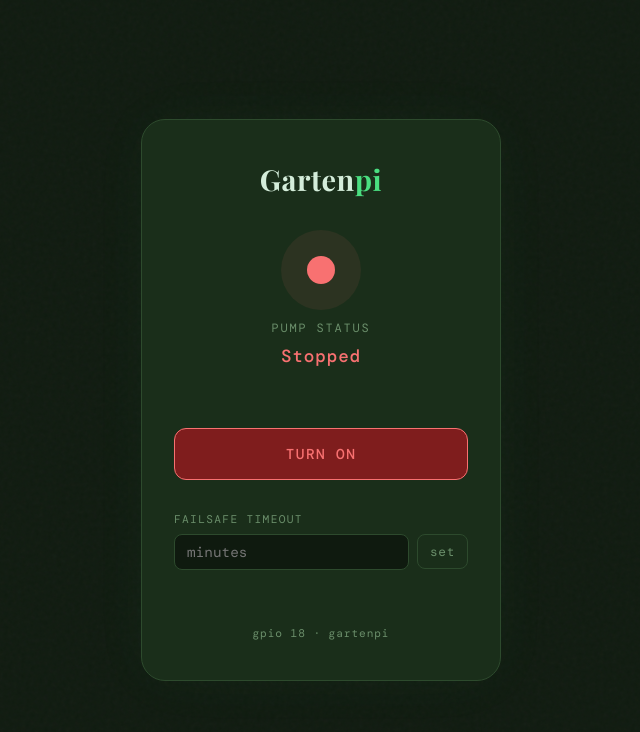
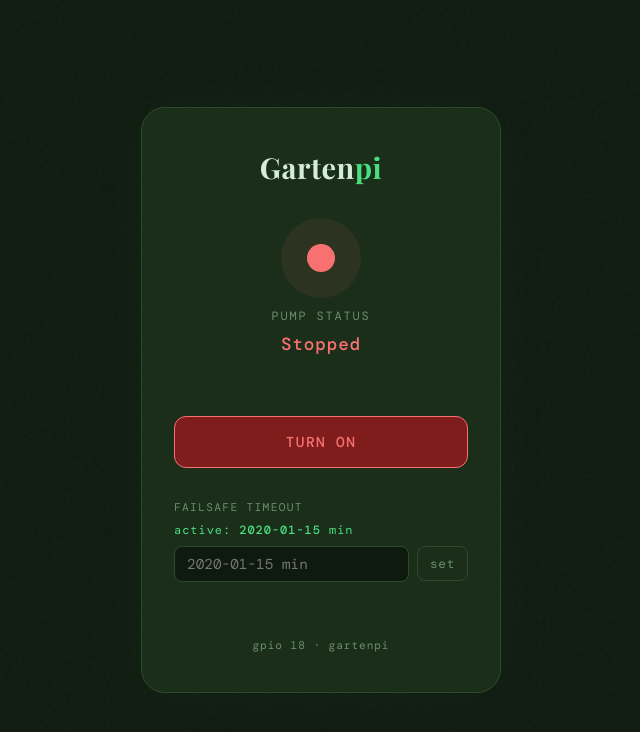
Before and after one commit to MoritzImendoerffer/gartenpi, a Flask app: template templates/index.html in a window 1280 px wide. Shown: the top 732 px of the page, without its empty margins (319-959 px from the left). Run offline with Flask 3, Linux system fonts and the light colour scheme; the template is opened without the code that fills it: most values are stand-ins (such as "Sample title", 1, 10 or a date in 2020).

Commit message:
default timout is shown in frontend

```diff
--- a/templates/index.html
+++ b/templates/index.html
@@ -182,6 +182,14 @@
             letter-spacing: 0.05em;
         }
         .timeout-btn:hover { border-color: var(--muted); color: var(--text); }
+        .timeout-active {
+            font-size: 0.75rem;
+            color: var(--green);
+            letter-spacing: 0.08em;
+        }
+        .timeout-active span {
+            font-weight: 500;
+        }
         .timeout-feedback {
             font-size: 0.7rem;
             color: var(--green);
@@ -222,6 +230,9 @@
         <!-- Timeout configuration -->
         <div class="timeout-block">
             <div class="timeout-label">failsafe timeout</div>
+            <div class="timeout-active">
+                active: <span id="activeTimeout">{{ timeout_minutes }}</span> min
+            </div>
             <div class="timeout-row">
                 <input
                     class="timeout-input"
@@ -229,8 +240,7 @@
                     id="timeoutInput"
                     min="1"
                     max="120"
-                    value="{{ timeout_minutes }}"
-                    placeholder="minutes"
+                    placeholder="{{ timeout_minutes }} min"
                 >
                 <button class="timeout-btn" onclick="saveTimeout()">set</button>
             </div>
@@ -287,7 +297,9 @@
                     body: JSON.stringify({ minutes })
                 });
                 const data = await res.json();
-                input.value = data.timeout_minutes;
+                document.getElementById("activeTimeout").textContent = data.timeout_minutes;
+                input.value = "";
+                input.placeholder = data.timeout_minutes + " min";
                 feedback.textContent = "saved";
                 feedback.style.color = "var(--green)";
                 setTimeout(() => feedback.textContent = "", 2000);
```
